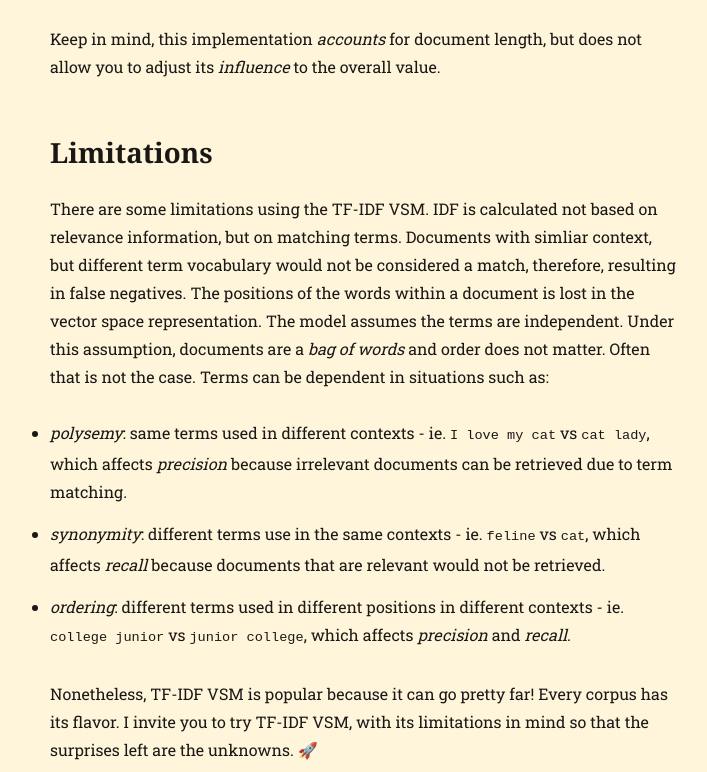
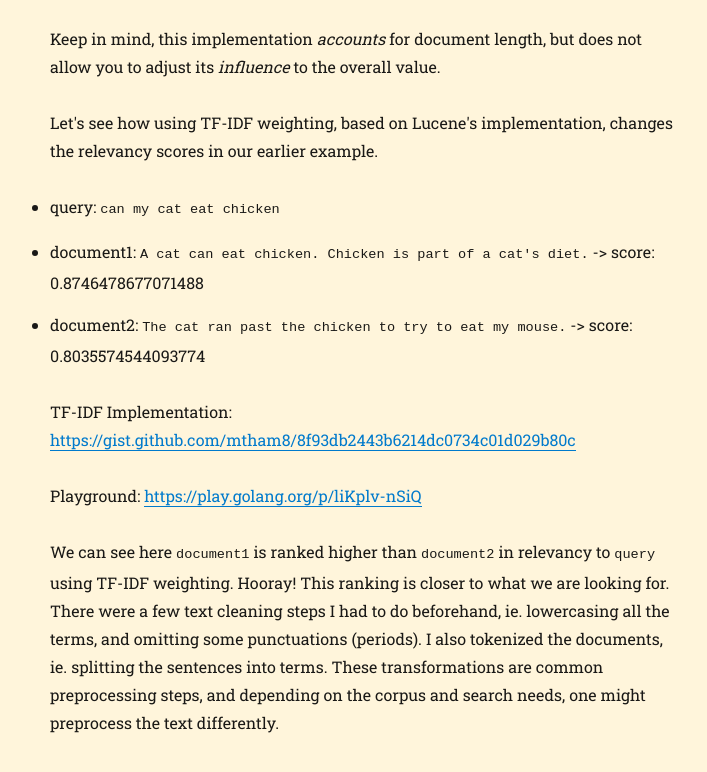
Before and after one commit to mtham8/mtham8.github.io, a Gatsby site: page /tf-idf/ in a window 1280 px wide. Shown: the part 2488-3260 px from the top of the page, without its empty margins (275-982 px from the left). Built offline with nearby package versions, Linux system fonts and the light colour scheme; Gatsby itself is replaced by a stand-in of ours; some packages are replaced by stand-ins of ours.

Commit message:
update with examples

```diff
--- a/content/blog/tf-idf/index.md
+++ b/content/blog/tf-idf/index.md
@@ -8,7 +8,7 @@
 
 ## VSM (Vector Space Model)
 
-A vector space model is a model where each term of the query is considered a vector dimension. It assumes that each term is a dimension that is orthogonal to all other terms, which means terms are modeled as occurring in documents independently. When evaluating the query to a document considered, one vector represents the query, and another, the document. The cosine similarity of the two vectors can be used to represent the relevance of the document to the query. A cosine value of 0 means that the query and the document vector are orthogonal and have no match (ie. none of the query terms were in the document). Cosine similarity is advantageous over Euclidean distance because cosine similarity measures the angle between two vectors, which means it focuses on the _direction_ of the two vectors - while Euclidean distance captures the _magnitude_. Two vectors can be far apart by Euclidean distance, ie. imagine a short vector and a long vector, but still have a small angle between them.
+A vector space model is a model where each term of the query is considered a vector dimension. It assumes that each term is a dimension that is orthogonal to all other terms, which means terms are modeled as occurring in documents independently. When evaluating the query to a document considered, one vector represents the query, and another, the document. The cosine similarity of the two vectors can be used to represent the relevance of the document to the query. A cosine value of 0 means that the query and the document vector are orthogonal and have no match (ie. none of the query terms were in the document). Cosine similarity is advantageous over Euclidean distance because cosine similarity measures the angle between two vectors, which means it captures the _direction_ of the two vectors - while Euclidean distance captures the _magnitude_. Two vectors can be far apart by Euclidean distance, ie. imagine a short vector and a long vector, but have a small angle between them.
 
 Let's see how this can play out. We could set each coordinate in the document vector to be 1 if the document contains the term for the dimension, otherwise set it to 0. The query vector would be all 1's, assuming each term has the same weight. Here's an example:
 
@@ -18,7 +18,7 @@
 
 * document2: `The cat ran past the chicken to try to eat my mouse.` -> [0, 1, 1, 1, 1] -> score: 4
 
-This model would rank `document1` and `document2` equally relevant to the `query`. It rank a document mentioning a query term once in a footnote, as relevant as, another document that uses a query term repeatedly throughout the text. Hmm... that ranking does not seem right. We should be able to calcuate different weights for a term in the document given its frequency and other factors that could affect its relevancy. Enter TF-IDF! A plausible way to account for various factors that this current model does not. Instead of using 1 if the term is present, perhaps, we can use TF-IDF in the document vector.
+This model would rank `document1` and `document2` equally relevant to `query`. It rank a document mentioning a query term once in a footnote, as relevant as, another document that uses a query term repeatedly throughout the text. Hmm... the rankings do not seem right. We should be able to calcuate different weights for a term in the document given its frequency and other factors that could affect its relevancy. Enter TF-IDF! A plausible way to account for various factors that this current model does not. Instead of using 1 if the term is present, perhaps, we can use TF-IDF in the document vector.
 
 ## TF-IDF (Term Frequency-Inverse Document Frequency)
 
@@ -37,6 +37,20 @@
 * `lengthNorm` implemented as `1/sqrt(length)`
 
 Keep in mind, this implementation _accounts_ for document length, but does not allow you to adjust its _influence_ to the overall value.
+
+Let's see how using TF-IDF weighting, based on Lucene's implementation, changes the relevancy scores in our earlier example.
+
+* query: `can my cat eat chicken`
+
+* document1: `A cat can eat chicken. Chicken is part of a cat's diet.` -> score: 0.8746478677071488
+
+* document2: `The cat ran past the chicken to try to eat my mouse.` -> score: 0.8035574544093774
+
+TF-IDF Implementation: https://gist.github.com/mtham8/8f93db2443b6214dc0734c01d029b80c
+
+Playground: https://play.golang.org/p/liKplv-nSiQ
+
+We can see here `document1` is ranked higher than `document2` in relevancy to `query` using TF-IDF weighting. Hooray! This ranking is closer to what we are looking for. There were a few text cleaning steps I had to do beforehand, ie. lowercasing all the terms, and omitting some punctuations (periods). I also tokenized the documents, ie. splitting the sentences into terms. These transformations are common preprocessing steps, and depending on the corpus and search needs, one might preprocess the text differently.
 
 ## Limitations
 
```
